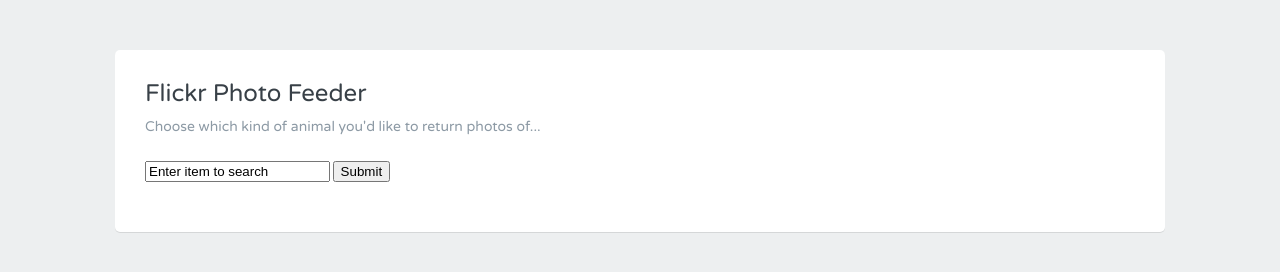
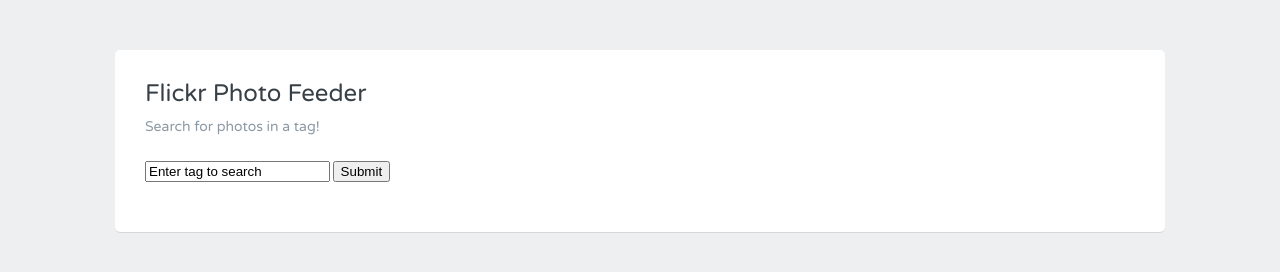
Before and after one commit to cdeeter/Flickr-photo-finder, a plain HTML site: page index.html in a window 1280 px wide. Drawn offline with nearby package versions, Linux system fonts and the light colour scheme.

Commit message:
Changed search page

```diff
--- a/index.html
+++ b/index.html
@@ -16,8 +16,8 @@
         <div class="grid-100">
           <div class="heading">
             <h1>Flickr Photo Feeder</h1>
-            <p>Choose which kind of animal you'd like to return photos of...</p><br/>
-            <input type="form" id="search" value="Enter item to search"> <input type="submit" value="Submit" id="submit">
+            <p>Search for photos in a tag!</p><br/>
+            <input type="form" id="search" value="Enter tag to search"> <input type="submit" value="Submit" id="submit">
           </div>
 
         </div>
--- a/js/flickr.js
+++ b/js/flickr.js
@@ -1,4 +1,8 @@
 $(document).ready(function() {
+
+  $("#search").click(function() {
+    $(this).val('');
+  });
 
   var $submitBtn  = $("#submit");
   $($submitBtn).click(function(evt) {
```
